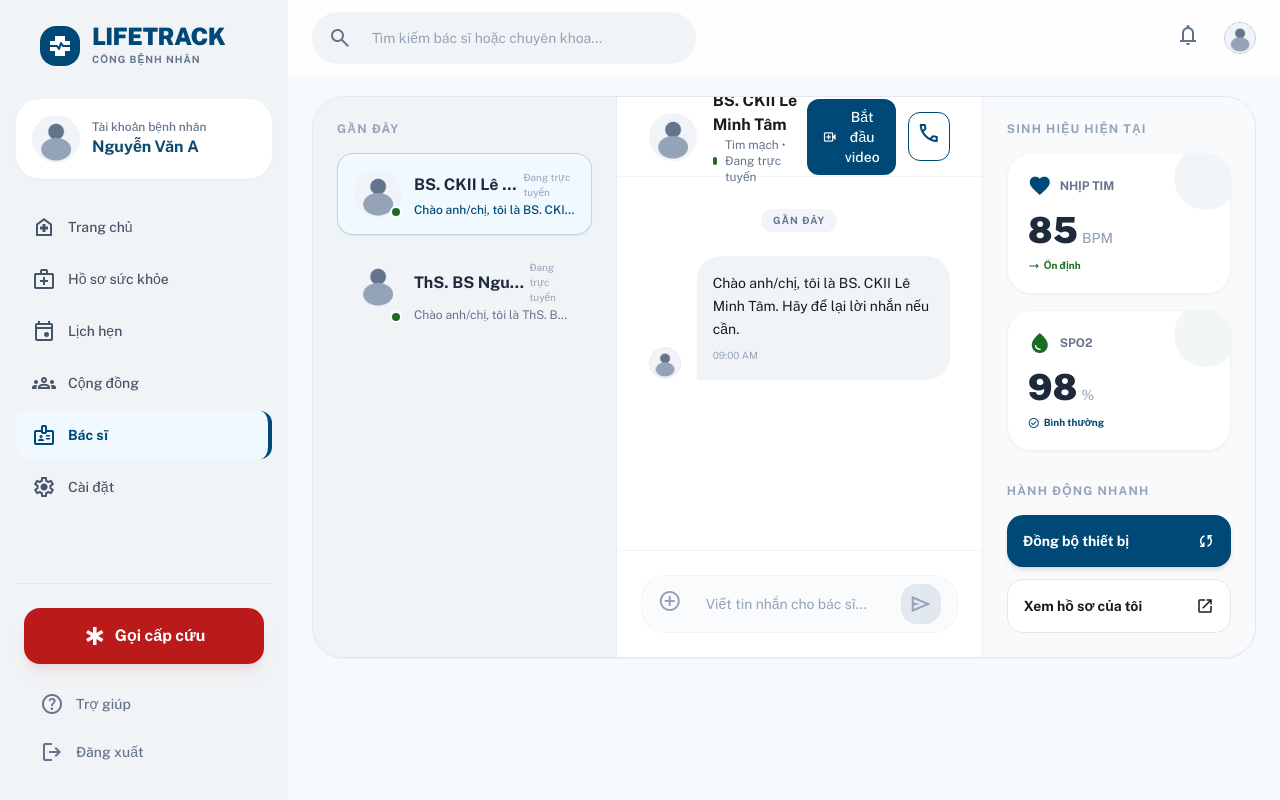
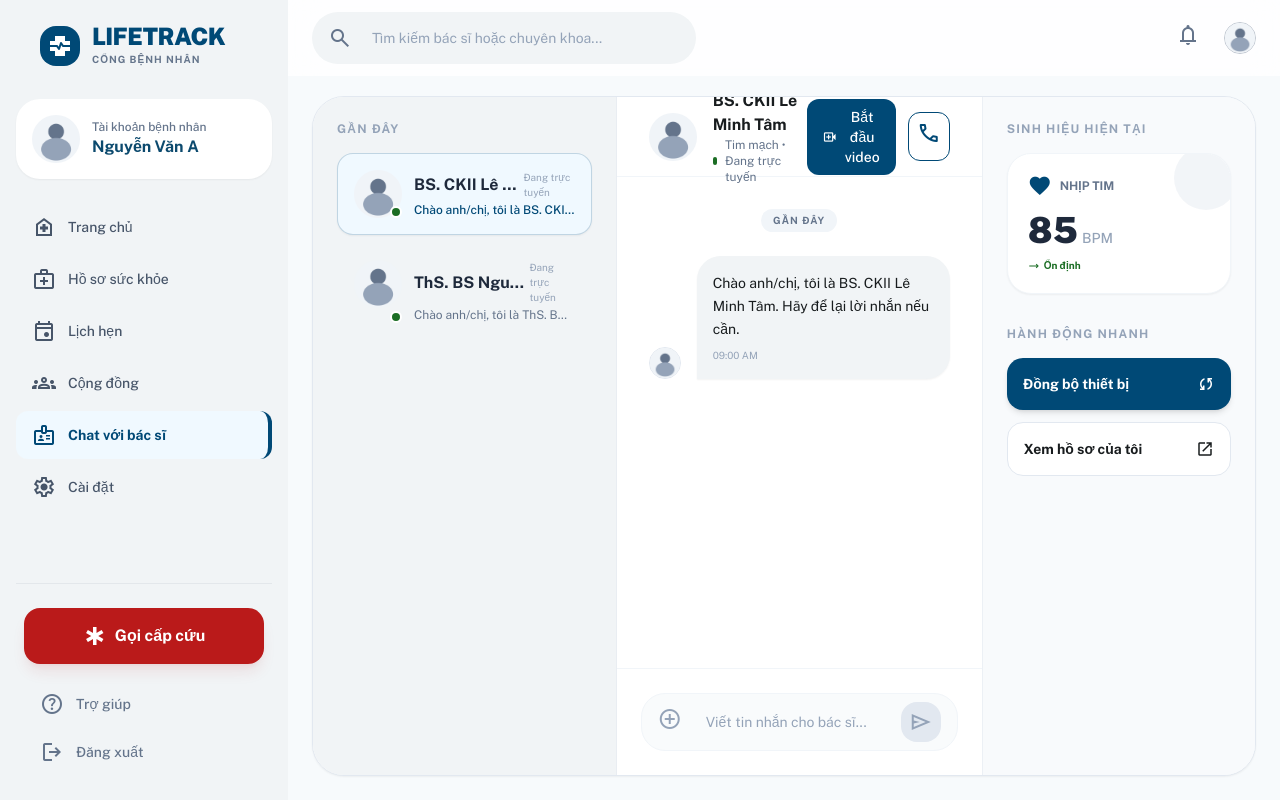
Before and after one commit to KhuongVAnh/lifetrack, a React (Vite) app in the folder LIFE-TRACK-main/: page /patient/doctors/le-minh-tam/consult in a window 1280 px wide. Built offline with nearby package versions, Linux system fonts and the light colour scheme.

Commit message:
chỉnh sửa giao diện chat

```diff
--- a/LIFE-TRACK-main/src/config/navigation.js
+++ b/LIFE-TRACK-main/src/config/navigation.js
@@ -13,7 +13,7 @@ export const primaryNav = [
     icon: "groups",
     activePrefixes: ["/patient/community"],
   },
-  { to: "/patient/doctors/my", label: "Bác sĩ", icon: "badge", activePrefixes: ["/patient/doctors"] },
+  { to: "/patient/doctors", label: "Chat với bác sĩ", icon: "badge", activePrefixes: ["/patient/doctors"] },
   { to: "/patient/settings", label: "Cài đặt", icon: "settings", activePrefixes: ["/patient/settings"] },
 ];
 
--- a/LIFE-TRACK-main/src/pages/PatientDoctorContactPage.jsx
+++ b/LIFE-TRACK-main/src/pages/PatientDoctorContactPage.jsx
@@ -67,7 +67,7 @@ export function PatientDoctorContactPage() {
 
 
   return (
-    <div className="flex flex-col gap-4 flex-1">
+    <div className="flex flex-col gap-4 flex-1 min-h-0">
       {/* Mobile tab switcher */}
       <div className="flex rounded-xl bg-surface-container-low p-1 lg:hidden">
         {MSG_TABS.map((tab) => (
@@ -85,7 +85,7 @@ export function PatientDoctorContactPage() {
         ))}
       </div>
 
-      <div className="lg:flex lg:flex-1 lg:overflow-hidden lg:h-[calc(100vh-140px)] bg-white rounded-3xl shadow-sm border border-slate-200">
+      <div className="lg:flex lg:flex-1 lg:overflow-hidden min-h-0 bg-white rounded-3xl shadow-sm border border-slate-200">
         {/* Column 1: Danh sách bác sĩ */}
         <section className={["lg:w-80 flex flex-col bg-surface-container-low border-r border-slate-200/50 overflow-y-auto no-scrollbar", mobileTab === "list" ? "flex" : "hidden lg:flex"].join(" ")}>
           <div className="p-6">
@@ -212,21 +212,6 @@ export function PatientDoctorContactPage() {
                     Ổn định
                   </div>
                 </div>
-                <div className="bg-white p-5 rounded-2xl shadow-sm relative overflow-hidden border border-slate-100">
-                  <div className="absolute -right-2 -top-2 w-16 h-16 bg-secondary/5 rounded-full"></div>
-                  <div className="flex items-center gap-2 mb-3">
-                    <span className="material-symbols-outlined text-secondary" style={{ fontVariationSettings: '"FILL" 1' }}>water_drop</span>
-                    <span className="text-xs font-bold text-slate-500">SPO2</span>
-                  </div>
-                  <div className="flex items-baseline gap-1">
-                    <span className="text-4xl font-black text-slate-800">98</span>
-                    <span className="text-sm font-medium text-slate-400">%</span>
-                  </div>
-                  <div className="mt-2 flex items-center gap-1 text-[10px] text-primary font-bold">
-                    <span className="material-symbols-outlined text-[12px]">check_circle</span>
-                    Bình thường
-                  </div>
-                </div>
               </div>
             </div>
 
--- a/LIFE-TRACK-main/src/shells/DoctorShell.jsx
+++ b/LIFE-TRACK-main/src/shells/DoctorShell.jsx
@@ -15,7 +15,7 @@ export function DoctorShell() {
     <div className="min-h-screen flex flex-col bg-background text-on-background">
       <PrimarySidebar isOpen={sidebarOpen} onClose={() => setSidebarOpen(false)} />
 
-      <div className="min-h-screen md:ml-72">
+      <div className="min-h-screen md:ml-72 flex flex-col">
         <header className="glass-header fixed left-0 right-0 top-0 z-30 flex items-center justify-between bg-white/80 px-4 py-3 md:left-72 md:px-6">
           <div className="flex items-center gap-3">
             {/* Hamburger — mobile only */}
```
